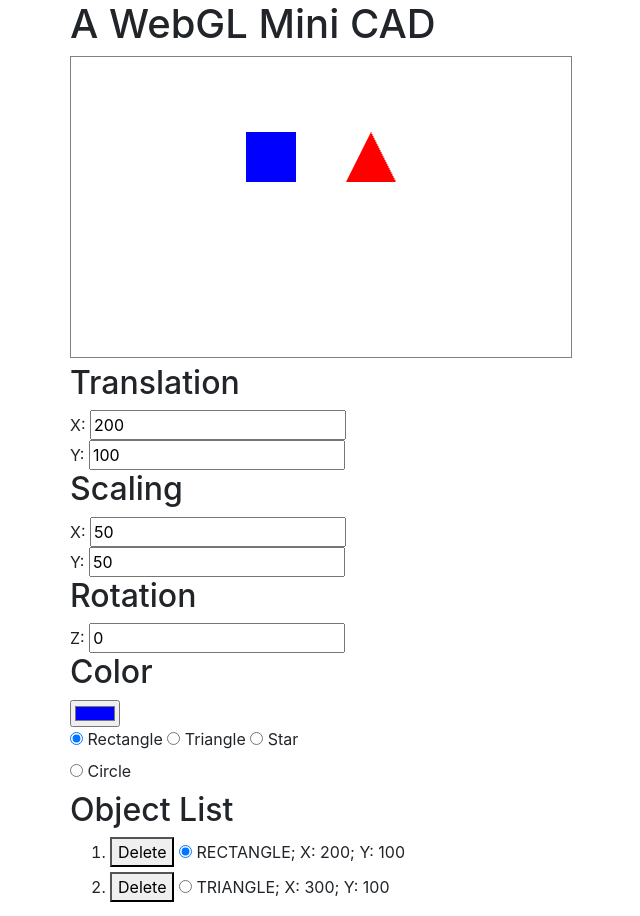
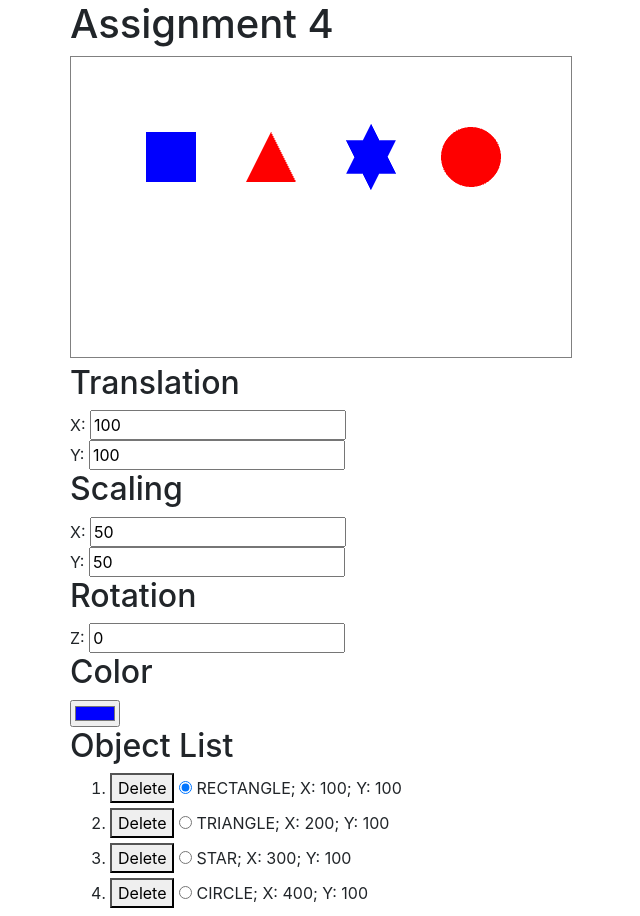
Before and after one commit to AngelaJiang1225/cs5310-f20-aiqijiang, a website: page public/assignment4.html in a window 1280 px wide. Shown: the top 916 px of the page, without its empty margins (15-655 px from the left). Drawn offline with nearby package versions, Linux system fonts and the light colour scheme.

Commit message:
final a4

```diff
--- a/public/assignment4.html
+++ b/public/assignment4.html
@@ -1,72 +1,61 @@
 <!DOCTYPE html>
 <html lang="en">
+
 <head>
+    <script src="https://code.jquery.com/jquery-3.5.1.min.js"
+            integrity="sha256-9/aliU8dGd2tb6OSsuzixeV4y/faTqgFtohetphbbj0="
+            crossorigin="anonymous"></script>
+    <script src="webgl-utils.js" type="application/javascript"></script>
+    <script src="m3.js" type="application/javascript"></script>
     <title>A WebGL Mini CAD</title>
-    <link rel="stylesheet"
-          href="https://stackpath.bootstrapcdn.com/bootstrap/4.5.2/css/bootstrap.min.css"/>
+    <link rel="stylesheet" href="https://stackpath.bootstrapcdn.com/bootstrap/4.5.2/css/bootstrap.min.css"/>
     <style>
         canvas {
             border: 1px solid gray;
         }
     </style>
 </head>
+
 <body onload="init();render()">
 <div class="container">
-    <h1>A WebGL Mini CAD</h1>
-    <canvas id="canvas"
-            width="500px"
-            height="300px">
-    </canvas>
+
+    <h1>Assignment 4</h1>
+    <canvas id="canvas" width="500px" height="300px"></canvas>
+    <br/>
+
     <h2>Translation</h2>
     X: <input id="tx" type="number" value="0" step="5"/><br/>
-    <!-- TODO: do the same for the Y axis-->
     Y: <input id="ty" type="number" value="0" step="5"/><br/>
-
     <h2>Scaling</h2>
     X: <input id="sx" type="number" value="1" step="0.5"/><br/>
-    <!-- TODO: do the same for the Y axis-->
     Y: <input id="sy" type="number" value="1" step="0.5"/><br/>
-
-
     <h2>Rotation</h2>
     Z: <input id="rz" type="number" value="0" step="2"/><br/>
-
-
     <h2>Color</h2>
     <input id="color" type="color"><br/>
+
+    <h2>Object List</h2>
+    <ol id="object-list">
+    </ol>
+
+    <br/>
     <label>
-        <input type="radio" name="shape"
-               value="RECTANGLE" checked/>
+        <input type="radio" name="shape" value="RECTANGLE" checked/>
         Rectangle
-    </label>
+    </label><br/>
     <label>
-        <input type="radio" name="shape"
-               value="TRIANGLE"/>
+        <input type="radio" name="shape" value="TRIANGLE"/>
         Triangle
-    </label>
+    </label><br/>
     <label>
         <input type="radio" name="shape" value="STAR"/>
         Star</label><br/>
     <label>
-        <input type="radio" name="shape" value="CIRCLE"/> Circle
+        <input type="radio" name="shape" value="CIRCLE"/>
+        Circle
     </label>
-    <h2>Object List</h2>
-    <ol id="object-list">
-    </ol>
 
-    <!--    <label>-->
-<!--        <input type="radio" name="shape"-->
-<!--               value="TRIANGLE"/>-->
-<!--        Triangle-->
-<!--    </label>-->
 </div>
-<script src="https://code.jquery.com/jquery-3.5.1.min.js"
-        integrity="sha256-9/aliU8dGd2tb6OSsuzixeV4y/faTqgFtohetphbbj0="
-        crossorigin="anonymous"></script>
-<script src="m3.js" type="application/javascript"></script>
-<script src="webgl-utils.js" type="application/javascript"></script>
-<!--attribute means input-->
-<!--uniform means constant can't be modified -->
 <script id="vertex-shader-2d" type="x-shader/x-vertex">
         attribute vec2 a_coords;
         uniform mat3 u_matrix;
@@ -74,14 +63,18 @@
          // multiply coordinates by a transformation matrix
          gl_Position = vec4((u_matrix * vec3(a_coords, 1)).xy, 0, 1);
         }
+
 </script>
+
 <script id="fragment-shader-2d" type="x-shader/x-fragment">
  precision mediump float;
  uniform vec4 u_color;
  void main() {
    gl_FragColor = u_color;
  }
+
 </script>
 <script type="text/javascript" src="assignment4.js"></script>
 </body>
+
 </html>
--- a/public/assignment4.js
+++ b/public/assignment4.js
@@ -1,20 +1,46 @@
+const hexToRgb = (hex) => {
+    let parseRgb = /^#?([a-f\d]{2})([a-f\d]{2})([a-f\d]{2})$/i.exec(hex);
+    let rgb = {
+        red: parseInt(parseRgb[1], 16),
+        green: parseInt(parseRgb[2], 16),
+        blue: parseInt(parseRgb[3], 16)
+    }
+    rgb.red /= 256
+    rgb.green /= 256
+    rgb.blue /= 256
+    return rgb
+}
 
 const RED_HEX = "#FF0000"
-const RED_RGB = webglUtils.hexToRgb(RED_HEX)
+const RED_RGB = hexToRgb(RED_HEX)
 const BLUE_HEX = "#0000FF"
-const BLUE_RGB = webglUtils.hexToRgb(BLUE_HEX)
+const BLUE_RGB = hexToRgb(BLUE_HEX)
+
+
+const doMouseDown = (event) => {
+    const boundingRectangle = canvas.getBoundingClientRect();
+    const x = event.clientX - boundingRectangle.left;
+    const y = event.clientY - boundingRectangle.top;
+    const translation = {x, y}
+    const shape = document.querySelector("input[name='shape']:checked").value
+    addShape(translation, shape)
+}
+
 const RECTANGLE = "RECTANGLE"
 const TRIANGLE = "TRIANGLE"
+const CIRCLE = "CIRCLE"
+const STAR = "STAR"
 
 const origin = {x: 0, y: 0}
 const sizeOne = {width: 1, height: 1}
+
 let shapes = [
     {
         type: RECTANGLE,
         position: origin,
         dimensions: sizeOne,
         color: BLUE_RGB,
-        translation: {x: 200, y: 100},
+        translation: {x: 100, y: 100},
         rotation: {z: 0},
         scale: {x: 50, y: 50}
     },
@@ -23,13 +49,30 @@ let shapes = [
         position: origin,
         dimensions: sizeOne,
         color: RED_RGB,
-        translation: {x: 300,y: 100},
+        translation: {x: 200, y: 100},
         rotation: {z: 0},
         scale: {x: 50, y: 50}
+    },
+    {
+        type: STAR,
+        position: origin,
+        dimensions: sizeOne,
+        color: BLUE_RGB,
+        translation: {x: 300, y: 100},
+        rotation: {z: 0},
+        scale: {x: 50, y: 50}
+    },
+    {
+        type: CIRCLE,
+        position: origin,
+        dimensions: sizeOne,
+        color: RED_RGB,
+        translation: {x: 400, y: 100},
+        rotation: {z: 0},
+        scale: {x: 30, y: 30}
     }
 ]
 
-// next cope with the input variables
 let gl
 let attributeCoords
 let uniformMatrix
@@ -39,7 +82,6 @@ let bufferCoords
 const init = () => {
     // get a reference to the canvas and WebGL context
     const canvas = document.querySelector("#canvas");
-
     gl = canvas.getContext("webgl");
     canvas.addEventListener(
         "mousedown",
@@ -52,15 +94,14 @@ const init = () => {
 
     // get reference to GLSL attributes and uniforms
     attributeCoords = gl.getAttribLocation(program, "a_coords");
+    const uniformResolution = gl.getUniformLocation(program, "u_resolution");
     uniformMatrix = gl.getUniformLocation(program, "u_matrix");
-    const uniformResolution = gl.getUniformLocation(program, "u_resolution");
     uniformColor = gl.getUniformLocation(program, "u_color");
 
     // initialize coordinate attribute to send each vertex to GLSL program
     gl.enableVertexAttribArray(attributeCoords);
 
     // initialize coordinate buffer to send array of vertices to GPU
-    // every time to create a shape need to empty and create the buffer
     bufferCoords = gl.createBuffer();
 
     // configure canvas resolution and clear the canvas
@@ -69,34 +110,17 @@ const init = () => {
     gl.clear(gl.COLOR_BUFFER_BIT);
 
     document.getElementById("tx").onchange = event => updateTranslation(event, "x")
-    // TODO: do the same for the Y axis
     document.getElementById("ty").onchange = event => updateTranslation(event, "y")
 
     document.getElementById("sx").onchange = event => updateScale(event, "x")
-    // TODO: do the same for the Y axis
     document.getElementById("sy").onchange = event => updateScale(event, "y")
 
     document.getElementById("rz").onchange = event => updateRotation(event, "z")
 
     document.getElementById("color").onchange = event => updateColor(event)
+
     selectShape(0)
 }
-
-const doMouseDown = (event) => {
-    const boundingRectangle = canvas.getBoundingClientRect();
-    const x = event.clientX - boundingRectangle.left;
-    const y = event.clientY - boundingRectangle.top;
-    const translation = {x, y}
-    // const center = {position: {x, y}}
-    const shape = document.querySelector("input[name='shape']:checked").value
-    // if (shape === "RECTANGLE") {
-    //     addRectangle(center)
-    // } else if (shape === "TRIANGLE") {
-    //     addTriangle(center)
-    // }
-    addShape(translation, shape)
-}
-
 
 const render = () => {
     gl.bindBuffer(gl.ARRAY_BUFFER,
@@ -112,7 +136,8 @@ const render = () => {
 
     const $shapeList = $("#object-list")
     $shapeList.empty()
-    shapes.forEach((shape, index)=> {
+
+    shapes.forEach((shape, index) => {
         const $li = $(`
                 <li>
                     <button onclick="deleteShape(${index})">
@@ -123,9 +148,10 @@ const render = () => {
                         type="radio"
                         id="${shape.type}-${index}"
                         name="shape-index"
-                     ${index === selectedShapeIndex ? "checked": ""}
+                        ${index === selectedShapeIndex ? "checked" : ""}
                         onclick="selectShape(${index})"
                         value="${index}"/>
+
                         ${shape.type};
                         X: ${shape.translation.x};
                         Y: ${shape.translation.y}
@@ -133,16 +159,7 @@ const render = () => {
                         </li>
                         `)
         $shapeList.append($li)
-        // gl.uniform4f(uniformColor,
-        //     shape.color.red,
-        //     shape.color.green,
-        //     shape.color.blue, 1);
-        //
-        // if(shape.type === RECTANGLE) {
-        //     renderRectangle(shape)
-        // } else if(shape.type === TRIANGLE) {
-        //     renderTriangle(shape)
-        // }
+
         // compute transformation matrix
         let matrix = m3.projection(gl.canvas.clientWidth, gl.canvas.clientHeight);
         matrix = m3.translate(matrix, shape.translation.x, shape.translation.y);
@@ -156,30 +173,49 @@ const render = () => {
             shape.color.green,
             shape.color.blue, 1);
 
-        if(shape.type === RECTANGLE) {
+        if (shape.type === RECTANGLE) {
             renderRectangle(shape)
-        } else if(shape.type === TRIANGLE) {
+        } else if (shape.type === TRIANGLE) {
             renderTriangle(shape)
+        } else if (shape.type === CIRCLE) {
+            renderCircle(shape)
+        } else if (shape.type === STAR) {
+            renderStar(shape)
         }
     })
 }
 
+const deleteShape = (shapeIndex) => {
+    shapes.splice(shapeIndex, 1)
+    render()
+}
+
+const selectShape = (selectedIndex) => {
+    selectedShapeIndex = selectedIndex
+    document.getElementById("tx").value = shapes[selectedIndex].translation.x
+    document.getElementById("ty").value = shapes[selectedIndex].translation.y
+    document.getElementById("sx").value = shapes[selectedIndex].scale.x
+    document.getElementById("sy").value = shapes[selectedIndex].scale.y
+    document.getElementById("rz").value = shapes[selectedIndex].rotation.z
+    const hexColor = webglUtils.rgbToHex(shapes[selectedIndex].color)
+    document.getElementById("color").value = hexColor
+}
+
+
 const renderRectangle = (rectangle) => {
     const x1 = rectangle.position.x
-        - rectangle.dimensions.width/2;
+        - rectangle.dimensions.width / 2;
     const y1 = rectangle.position.y
-        - rectangle.dimensions.height/2;
+        - rectangle.dimensions.height / 2;
     const x2 = rectangle.position.x
-        + rectangle.dimensions.width/2;
+        + rectangle.dimensions.width / 2;
     const y2 = rectangle.position.y
-        + rectangle.dimensions.height/2;
+        + rectangle.dimensions.height / 2;
 
-    const float32Array = new Float32Array([
+    gl.bufferData(gl.ARRAY_BUFFER, new Float32Array([
         x1, y1, x2, y1, x1, y2,
         x1, y2, x2, y1, x2, y2,
-    ])
-
-    gl.bufferData(gl.ARRAY_BUFFER, float32Array, gl.STATIC_DRAW);
+    ]), gl.STATIC_DRAW);
 
     gl.drawArrays(gl.TRIANGLES, 0, 6);
 }
@@ -198,7 +234,7 @@ const renderTriangle = (triangle) => {
         - triangle.dimensions.height / 2
 
     const float32Array = new Float32Array([
-        x1, y1,   x2, y2,   x3, y3
+        x1, y1, x2, y2, x3, y3
     ])
 
     gl.bufferData(gl.ARRAY_BUFFER,
@@ -207,103 +243,52 @@ const renderTriangle = (triangle) => {
     gl.drawArrays(gl.TRIANGLES, 0, 3);
 }
 
-const addRectangle = (center) => {
-    let x = parseInt(document
-        .getElementById("x").value)
-    let y = parseInt(document
-        .getElementById("y").value)
-    const width = parseInt(document
-        .getElementById("width").value)
-    const height = parseInt(document
-        .getElementById("height").value)
-    const colorHex = document.getElementById("color").value
-    const colorRgb = hexToRgb(colorHex)
-    if (center) {
-        x = center.position.x
-        y = center.position.y
-    }
-    const rectangle = {
-        type: RECTANGLE,
-        position: {
-            "x": x,
-            y: y
-        },
-        dimensions: {
-            width,
-            height
-        },
-        color: colorRgb
-    }
-    shapes.push(rectangle)
-    render()
+const renderStar = (star) => {
+    const x1 = star.position.x - star.dimensions.width / 2
+    const y1 = star.position.y + star.dimensions.height / 3
+    const x2 = star.position.x + star.dimensions.width / 2
+    const y2 = star.position.y + star.dimensions.height / 3
+    const x3 = star.position.x
+    const y3 = star.position.y - star.dimensions.height * 2 / 3
+
+    const x4 = star.position.x - star.dimensions.width / 2
+    const y4 = star.position.y - star.dimensions.height / 3
+    const x5 = star.position.x + star.dimensions.width / 2
+    const y5 = star.position.y - star.dimensions.height / 3
+    const x6 = star.position.x
+    const y6 = star.position.y + star.dimensions.height * 2 / 3
+    const float32Array = new Float32Array([
+        x1, y1, x2, y2, x3, y3, x4, y4, x5, y5, x6, y6
+    ])
+
+    gl.bufferData(gl.ARRAY_BUFFER,
+        float32Array, gl.STATIC_DRAW);
+
+    gl.drawArrays(gl.TRIANGLES, 0, 6);
 }
 
-const addTriangle = (center) => {
-    let x = parseInt(document.getElementById("x").value)
-    let y = parseInt(document.getElementById("y").value)
-    const colorHex = document.getElementById("color").value
-    const colorRgb = hexToRgb(colorHex)
-    const width = parseInt(document.getElementById("width").value)
-    const height = parseInt(document.getElementById("height").value)
-    if (center) {
-        x = center.position.x
-        y = center.position.y
-    }
-    const triangle = {
-        type: TRIANGLE,
-        position: {x, y},
-        dimensions: {width, height},
-        color: colorRgb
-    }
-    shapes.push(triangle)
-    render()
+const renderCircle = (circle) => {
+    const N = 100;
+    const vertexData = [];
+    const r = circle.dimensions.width
+    const x = circle.position.x
+    const y = circle.position.y
+
+    for (let i = 0; i < N; i++) {
+        let theta = i * 2 * Math.PI / N;
+        vertexData.push(x + r * Math.cos(theta));
+        vertexData.push(y + r * Math.sin(theta));
     }
 
-let selectedShapeIndex = 0
-
-const updateTranslation = (event, axis) => {
-    const value = event.target.value
-    shapes[selectedShapeIndex].translation[axis] = value
-    // shapes.forEach(shape => {
-    //     shape.translation[axis] = shape.translation[axis] + value
-    // })
-    render();
-}
-
-const updateScale = (event, axis) => {
-    // TODO: update the shapes scale property
-    const value = event.target.value
-    shapes.forEach(shape => {
-        shape.scale[axis] = value
-    })
-    render()
-    // shapes[selectedShapeIndex].scale[axis] = value
-}
-
-const updateRotation = (event, axis) => {
-    const value = event.target.value
-    const angleInDegrees = (360 - value) * Math.PI / 180;
-    shapes.forEach(shape => {
-        shape.rotation[axis] = angleInDegrees
-    })
-    // shapes[selectedShapeIndex].rotation[axis] = angleInDegrees
-    render();
-}
-
-const updateColor = (event) => {
-    // TODO: update the color of the shape.
-    // Use webglUtils.hexToRgb to convert hex color to rgb
-    const colorHex = document.getElementById("color").value
-    // const value = webglUtils.hexToRgb(event.color)
-    shapes.forEach(shape => {
-        shape.color = webglUtils.hexToRgb(colorHex)
-    })
-    render();
+    const vertices = new Float32Array(vertexData);
+    gl.bufferData(gl.ARRAY_BUFFER,
+        vertices, gl.STATIC_DRAW);
+    gl.drawArrays(gl.TRIANGLE_FAN, 0, N);
 }
 
 const addShape = (translation, type) => {
     const colorHex = document.getElementById("color").value
-    const colorRgb = webglUtils.hexToRgb(colorHex)
+    const colorRgb = hexToRgb(colorHex)
     let tx = 0
     let ty = 0
     if (translation) {
@@ -323,21 +308,30 @@ const addShape = (translation, type) => {
     render()
 }
 
-const selectShape = (selectedIndex) => {
-    selectedShapeIndex = selectedIndex
-    document.getElementById("tx").value = shapes[selectedIndex].translation.x
-    document.getElementById("ty").value = shapes[selectedIndex].translation.y
-    // TODO: update the scale and rotation fields
-    document.getElementById("sx").value = shapes[selectedIndex].scale.x
-    // TODO: do the same for the Y axis
-    document.getElementById("sy").value = shapes[selectedIndex].scale.y
+let selectedShapeIndex = 0
 
-    document.getElementById("rz").value = shapes[selectedIndex].rotation.z
-    const hexColor = webglUtils.rgbToHex(shapes[selectedIndex].color)
-    document.getElementById("color").value = hexColor
-}
-const deleteShape = (shapeIndex) => {
-    shapes.splice(shapeIndex, 1)
+const updateTranslation = (event, axis) => {
+    const value = event.target.value
+    shapes[selectedShapeIndex].translation[axis] = value
     render()
 }
-// todo: renderCircle, refactor render()
+
+const updateScale = (event, axis) => {
+    const value = event.target.value
+    shapes[selectedShapeIndex].scale[axis] = value
+    render()
+}
+
+const updateRotation = (event, axis) => {
+    const value = event.target.value
+    const angleInDegrees = (360 - value) * Math.PI / 180;
+    shapes[selectedShapeIndex].rotation[axis] = angleInDegrees
+    render();
+}
+
+const updateColor = (event) => {
+    const colorHex = event.target.value
+    const colorRgb = hexToRgb(colorHex)
+    shapes[selectedShapeIndex].color = colorRgb
+    render()
+}
```
Lines whose indentation alone changed are shown as unchanged.
